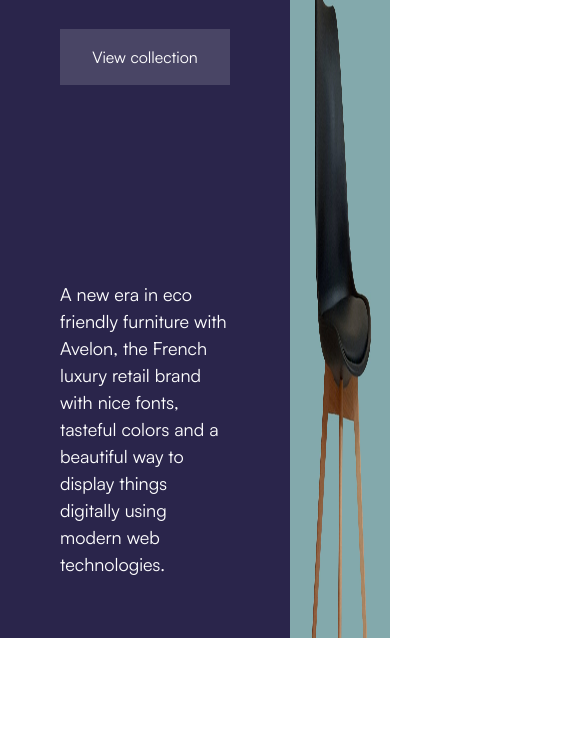
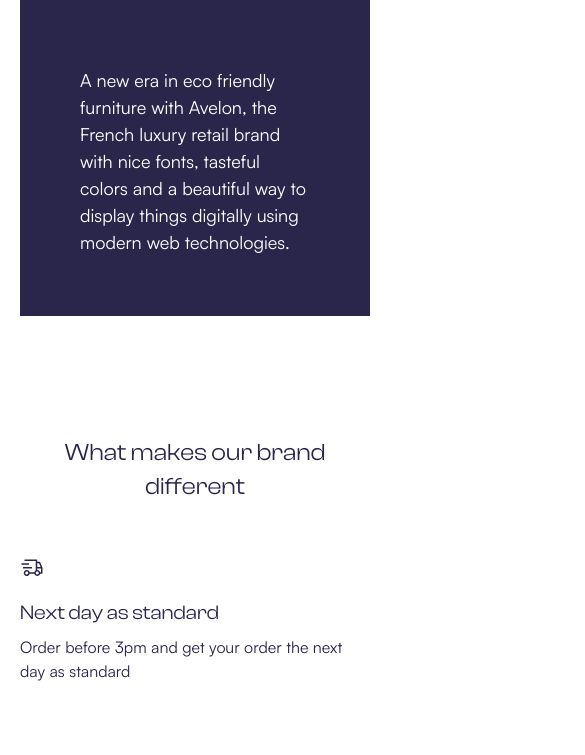
Before and after one commit to tclutin/template-html, a plain HTML site: page index.html in a window 390 px wide. Shown: the part 617-1372 px from the top of the page, 585 px wide, since content can reach past the window. Drawn offline with Linux system fonts and the light colour scheme.

Commit message:
add: crutch

```diff
--- a/assets/css/styles.css
+++ b/assets/css/styles.css
@@ -146,3 +146,49 @@
     line-height: 24px;
     color: #2A254B;
 }
+
+@media (max-width: 1277px) {
+    .container {
+        max-width: 1277px;
+        padding-left: 20px;
+        padding-right: 20px;
+    }
+
+    .view-collection__right-image {
+        display: none;
+    }
+
+    .view-collection__content {
+        display: flex;
+        flex-direction: column;
+    }
+
+}
+
+@media (max-width: 1024px) {
+    .container {
+        max-width: 1277px;
+        padding-left: 20px;
+        padding-right: 20px;
+    }
+
+    .view-collection__content {
+        display: flex;
+        flex-direction: column;
+    }
+}
+
+@media (max-width: 425px) {
+    .container {
+        max-width: 425px;
+    }
+
+    .out_brand-different__features {
+        display: flex;
+        flex-wrap: wrap;
+    }
+
+    .header__bottom {
+        display: none;
+    }
+}
```
Also changed, not shown: index.html (+0 -3 lines).
